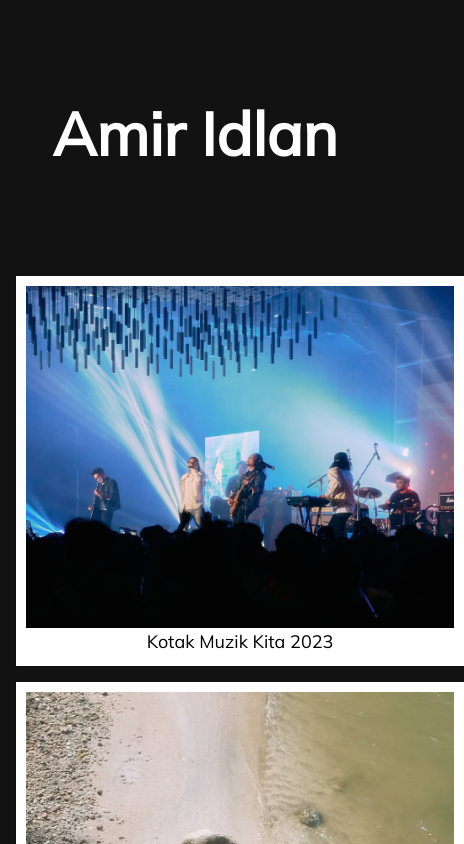
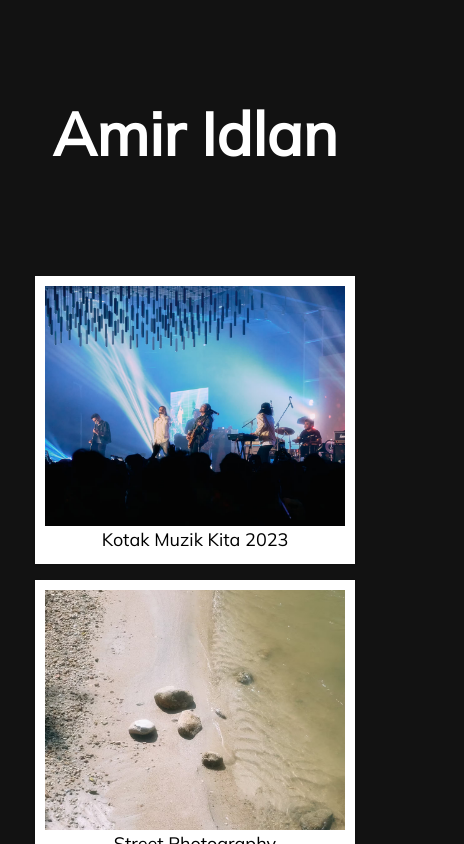
Before and after one commit to amiridlan/vue-photo-portfolio, a Vue app: page / in a window 390 px wide. Shown: the top 844 px of the page, 464 px wide, since content can reach past the window. Built offline with nearby package versions, Linux system fonts and the light colour scheme; some icons are missing.

Commit message:
responsive issue

```diff
--- a/src/components/Polaroid.vue
+++ b/src/components/Polaroid.vue
@@ -2,7 +2,7 @@
   <div id="background" class="pt-2">
     <div
       id="polaroid"
-      class="mx-auto w-md h-md md:w-lg md:h-lg lg:w-6xl lg:h-6xl
+      class="mx-auto w-xs h-xs md:w-lg md:h-lg lg:w-6xl lg:h-6xl
       grid gap-4 grid-cols-1 md:grid-cols-2 lg:grid-cols-4"
 
     >
```
